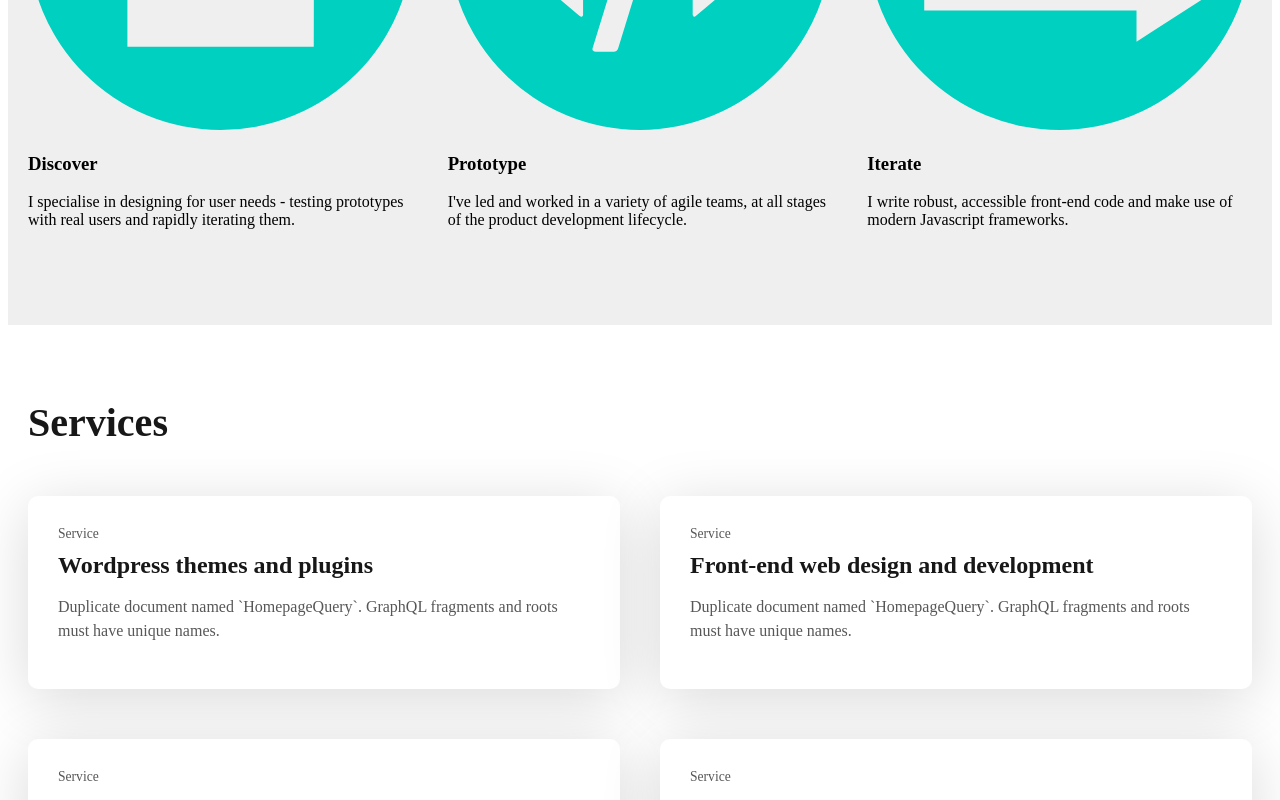
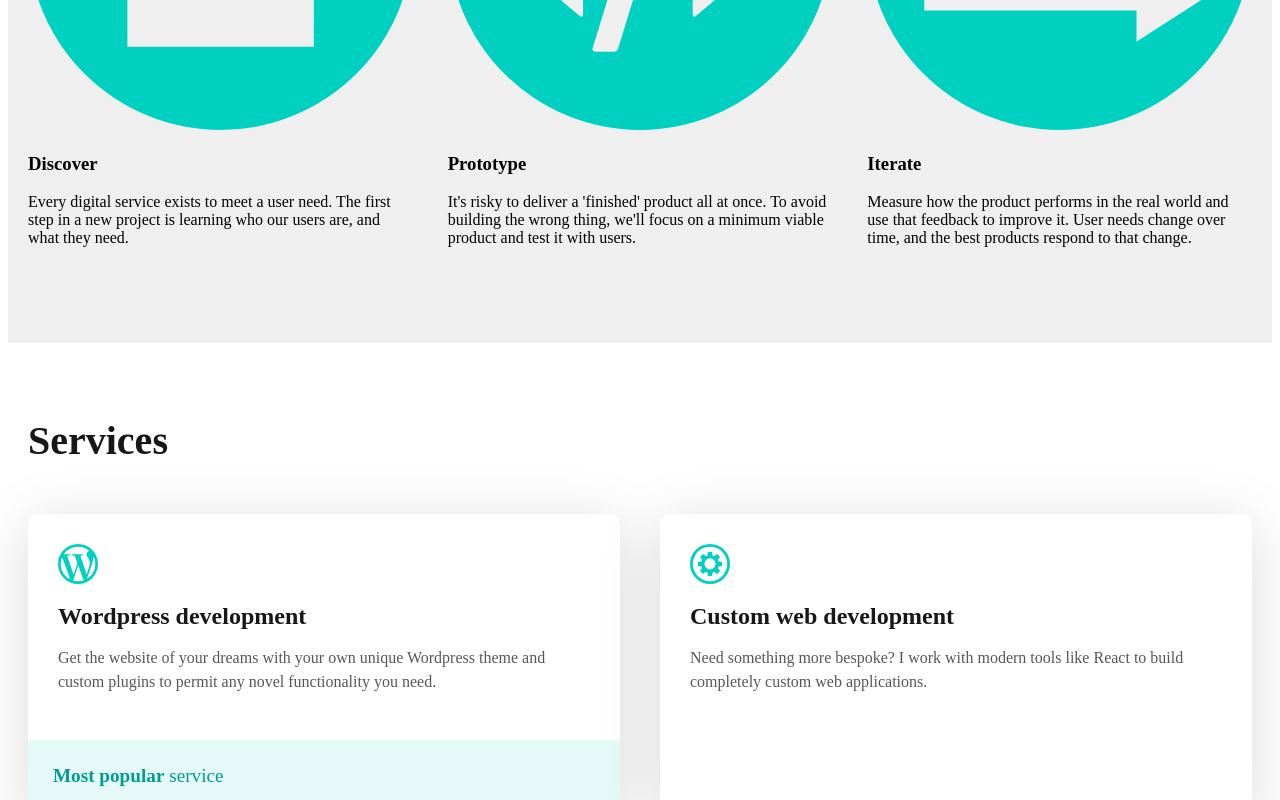
Before and after one commit to jhackett1/joshuahackett-gatsby, a Gatsby site: page /smallwins in a window 1280 px wide. Shown: the part 2000-2800 px from the top of the page. Built offline with nearby package versions, Linux system fonts and the light colour scheme; Gatsby itself is replaced by a stand-in of ours.

Commit message:
Added new icons

```diff
--- a/src/components/Process.js
+++ b/src/components/Process.js
@@ -12,17 +12,17 @@ const Process = () => (
             <Skill
                 icon="/skill1.svg"
                 title="Discover"
-                description="I specialise in designing for user needs - testing prototypes with real users and rapidly iterating them."
+                description="Every digital service exists to meet a user need. The first step in a new project is learning who our users are, and what they need."
             />
             <Skill
                 icon="/skill3.svg"
                 title="Prototype"
-                description="I've led and worked in a variety of agile teams, at all stages of the product development lifecycle."
+                description="It's risky to deliver a 'finished' product all at once. To avoid building the wrong thing, we'll focus on a minimum viable product and test it with users."
                 />
             <Skill
                 icon="/skill2.svg"
                 title="Iterate"
-                description="I write robust, accessible front-end code and make use of modern Javascript frameworks."
+                description="Measure how the product performs in the real world and use that feedback to improve it. User needs change over time, and the best products respond to that change."
                 />
         </ul>
     </div>
--- a/src/components/Services.js
+++ b/src/components/Services.js
@@ -12,24 +12,25 @@ const Blog = ({posts}) => (
             <h2 className="blog__title">Services</h2>
             <ul className="blog__list">
                 <Card
-                    subtitle="Service"
-                    title="Wordpress themes and plugins"
-                    excerpt="Duplicate document named `HomepageQuery`. GraphQL fragments and roots must have unique names."
+                    icon="/service1.svg"
+                    title="Wordpress development"
+                    excerpt="Get the website of your dreams with your own unique Wordpress theme and custom plugins to permit any novel functionality you need."
+                    price="<strong>Most popular</strong> service"
                     />
                 <Card
-                    subtitle="Service"
-                    title="Front-end web design and development"
-                    excerpt="Duplicate document named `HomepageQuery`. GraphQL fragments and roots must have unique names."
+                    icon="/service4.svg"
+                    title="Custom web development"
+                    excerpt="Need something more bespoke? I work with modern tools like React to build completely custom web applications."
                     />
                 <Card
-                    subtitle="Service"
+                    icon="/service2.svg"
                     title="Native app development"
-                    excerpt="Duplicate document named `HomepageQuery`. GraphQL fragments and roots must have unique names."
+                    excerpt="Bring your idea to the iOS and Android app stores as a cross-platform React Native app."
                     />
                 <Card
-                    subtitle="Service"
+                    icon="/service3.svg"
                     title="Consulting, strategy and service design"
-                    excerpt="Duplicate document named `HomepageQuery`. GraphQL fragments and roots must have unique names."
+                    excerpt="Design is more than just pretty pictures. It's about understanding your users' needs and building a product that responds to them."
                     />
 
             </ul>
--- a/src/components/common/Card.js
+++ b/src/components/common/Card.js
@@ -13,13 +13,18 @@ const Card = ({
     excerpt,
     linkHref,
     linkLabel,
-    external
+    external,
+    price,
+    icon
 }) => (
     <li className="card">
         {(imgSrc && imgAlt)?
             <img className="card__image" src={imgSrc} alt={imgAlt}/>
         : ""}
         <div className="card__inner">
+            {(icon)?
+                <img className="card__icon" src={icon} alt="Service"/>
+            : ""}
             {(subtitle)?
                 <h5 className="card__subtitle">{subtitle}</h5>
             : ""}
@@ -33,6 +38,9 @@ const Card = ({
                 <Button external={external} outline="green" label={linkLabel} href={linkHref} />
             : ""}
         </div>
+        {(price)?
+                <h4 className="card__price" dangerouslySetInnerHTML={{__html: price}}></h4>
+            : ""}
     </li>
 )
 
--- a/src/components/common/Skill.js
+++ b/src/components/common/Skill.js
@@ -3,7 +3,7 @@ import PropTypes from 'prop-types'
 
 const Skill = ({icon, title, description}) => (
     <li className="skills__list-item">
-        <img className="skills__icon" src={icon}/>
+        <img className="skills__icon" src={icon} alt="Icon"/>
         <h3 className="skills__title">{title}</h3>
         <p className="skills__description">{description}</p>
     </li>
--- a/src/components/common/card.sass
+++ b/src/components/common/card.sass
@@ -17,6 +17,10 @@
 .card__inner
     padding: 25px
 
+.card__icon
+    width: 40px
+    margin-bottom: 15px
+
 .card__subtitle
     font-weight: normal
     color: $grey2
@@ -31,6 +35,14 @@
 .card__excerpt
     color: $grey2
     line-height: 1.5em
+
+.card__price
+    background-color: transparentize($green1, 0.9)
+    padding: 25px
+    color: $green2
+    font-weight: normal
+    margin: 0px
+    font-size: 1.2em
 
 @media (min-width: 700px)
     .card
--- a/src/components/common/menu.sass
+++ b/src/components/common/menu.sass
@@ -26,9 +26,8 @@
     &:hover
         text-decoration: underline
 
-
 .menu__menu-link--active
-    color: $green1
+    color: $grey1
     font-weight: bold
     text-decoration: none !important
     pointer-events: none
--- a/src/components/smallWinsHero.sass
+++ b/src/components/smallWinsHero.sass
@@ -50,7 +50,7 @@
 
 
 .small-wins-hero__link
-    color: $green1
+    color: $green2
     text-decoration: none
     font-size: 1.2em
     margin-bottom: 20px
```
Also changed, not shown: static/service1.svg (added), static/service2.svg (added), static/service3.svg (added), static/service4.svg (added), static/tick.svg (added).
